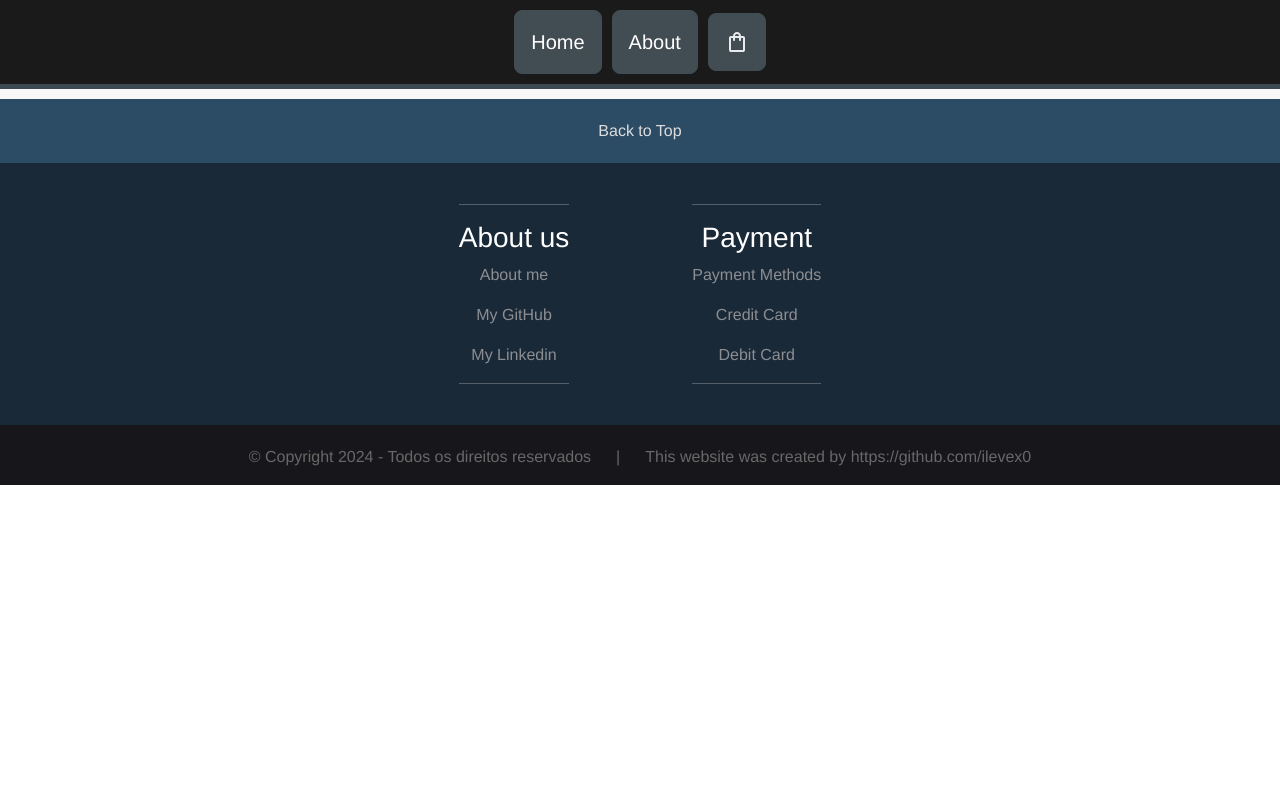
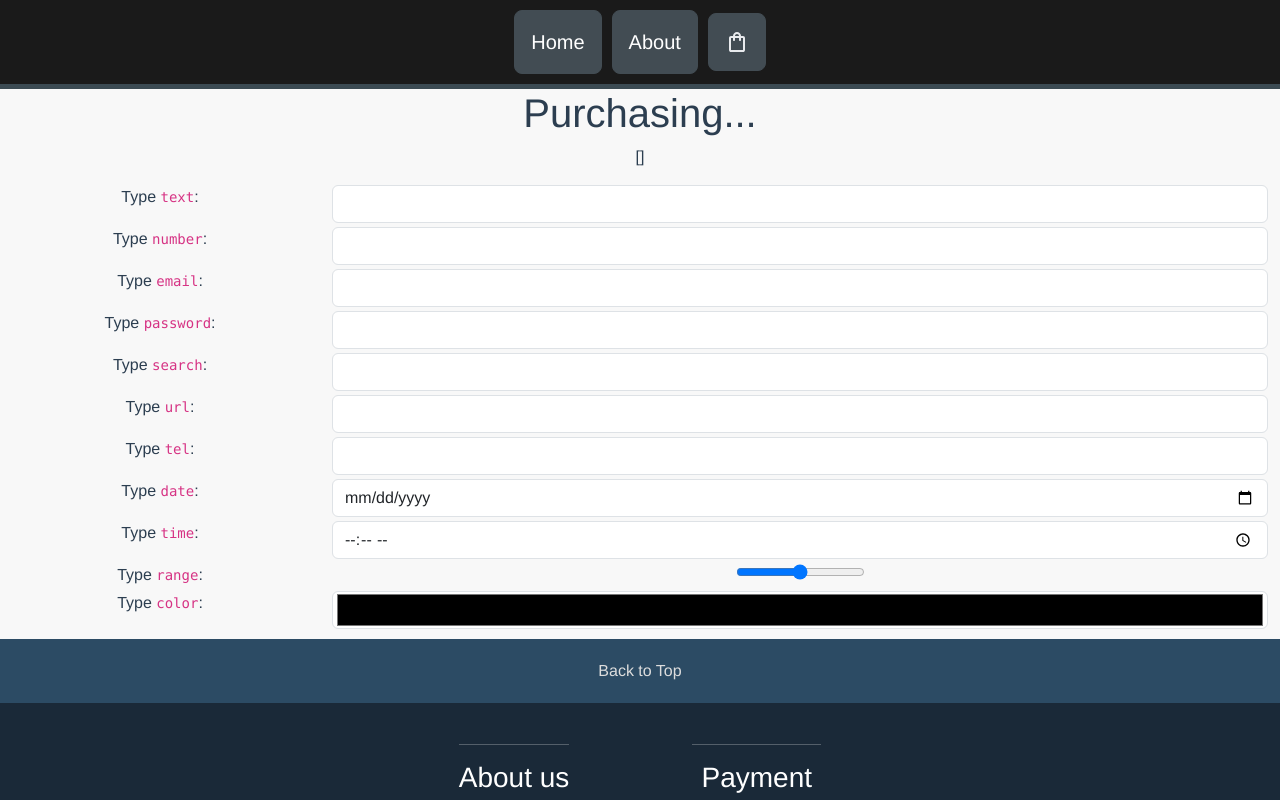
Before and after one commit to ilevex0/mercadinho-vue, a Vue app: page /purchasingpage in a window 1280 px wide. Shown: the top 800 px of the page. Built offline with nearby package versions, Linux system fonts and the light colour scheme; what vue-sweetalert2 would draw is missing.

Commit message:
add BuyNow in cart and in product details

```diff
--- a/src/App.vue
+++ b/src/App.vue
@@ -24,6 +24,9 @@
       @addProduct="addProduct"
       @seeProduct="seeProduct"
       :cart="cart"
+      :buyNow="buyNow"
+      :buyNowCart="buyNowCart"
+      :buyNowClear="buyNowClear"
       :APIRequest="APIRequest"
       @removeFromCart="removeFromCart"
       @clearCart="clearCart"
@@ -46,10 +49,17 @@ export default {
       APIRequest:
         "https://gist.githubusercontent.com/ilevex0/f460b3445549733edabcc90027803ff6/raw/7169d7201ef6d1509abc8c6fd318ba60c002c19b/products.json",
       cart: [],
+      buyNowCart: [],
       totalPrice: 0,
     };
   },
   methods: {
+    buyNowClear() {
+      this.buyNowCart = [];
+    },
+    buyNow(product) {
+      this.buyNowCart.push(product)
+    },
     seeProduct(product) {
       this.$router.push({
         name: "productdetailspage",
--- a/src/pages/CartPage.vue
+++ b/src/pages/CartPage.vue
@@ -64,6 +64,14 @@ export default {
       type: Number,
       required: true,
     },
+    buyNow: {
+      type: Function,
+      required: true,
+    },
+    buyNowClear: {
+      type: Function,
+      required: true,
+    },
   },
   methods: {
     removeFromCart(product) {
@@ -92,29 +100,9 @@ export default {
         });
     },
     confirmPurchase() {
-      let timerInterval;
-      this.$swal
-        .fire({
-          title: "Buying it!",
-          html: "Wait a moment. <b></b> milliseconds.",
-          timer: 2000,
-          timerProgressBar: true,
-          didOpen: () => {
-            this.$swal.showLoading();
-            const timer = this.$swal.getPopup().querySelector("b");
-            timerInterval = setInterval(() => {
-              timer.textContent = `${this.$swal.getTimerLeft()}`;
-            }, 100);
-          },
-          willClose: () => {
-            clearInterval(timerInterval);
-          },
-        })
-        .then(() => {
-          /* Read more about handling dismissals below */
-          this.$emit("clearCart");
-          this.$router.push("/purchase");
-        });
+      this.buyNowClear();
+      this.buyNow(this.cart);
+      this.$router.push("/purchasingpage")
     },
   },
 };
--- a/src/pages/ProductDetailsPage.vue
+++ b/src/pages/ProductDetailsPage.vue
@@ -57,7 +57,7 @@
             ></b-form-select>
           </p>
         </div>
-        <b-button class="btn-blue" @click="changeProduct(seeproduct[0])">
+        <b-button class="btn-blue" @click="callBuyNow(seeproduct[0])">
           Buy Now!
         </b-button>
         <b-button class="btn-blue" @click="addProductInCart(seeproduct[0])">
@@ -92,6 +92,14 @@ export default {
     },
     cart: {
       type: Array,
+      required: true,
+    },
+    buyNow: {
+      type: Function,
+      required: true,
+    },
+    buyNowClear: {
+      type: Function,
       required: true,
     },
     addProduct: {
@@ -137,6 +145,19 @@ export default {
     });
   },
   methods: {
+    callBuyNow(product) {
+      this.buyNowClear();
+
+      if (this.selected == null) {
+        product.quantity = 1;
+      }
+      else {
+        product.quantity = parseInt(this.selected)
+      }
+
+      this.buyNow(product);
+      this.$router.push("/purchasingpage")
+    },
     addProductInCart(product) {
       if (this.selected == null) {
         product.quantity = 1;
--- /dev/null
+++ b/src/pages/PurchasingPage.vue
@@ -0,0 +1,56 @@
+<template>
+  <div>
+    <h1>Purchasing...</h1>
+    <p>{{ this.buyNowCart }}</p>
+    <b-container fluid>
+      <b-row class="my-1" v-for="type in types" :key="type">
+        <b-col sm="3">
+          <label :for="`type-${type}`"
+            >Type <code>{{ type }}</code
+            >:</label
+          >
+        </b-col>
+        <b-col sm="9">
+          <b-form-input :id="`type-${type}`" :type="type"></b-form-input>
+        </b-col>
+      </b-row>
+    </b-container>
+  </div>
+</template>
+
+<script>
+
+export default {
+    data() {
+      return {
+        types: [
+          'text',
+          'number',
+          'email',
+          'password',
+          'search',
+          'url',
+          'tel',
+          'date',
+          'time',
+          'range',
+          'color'
+        ]
+      }
+    },
+    props: {
+        cart: {
+            type: Array,
+            required: true,
+        },
+        buyNowCart: {
+            type: Array,
+            required: true,
+        },
+    }
+};
+</script>
+
+<style scoped>
+
+</style>
--- a/src/router.js
+++ b/src/router.js
@@ -7,6 +7,7 @@ import CartPage from "./pages/CartPage.vue";
 import HomePage from "./pages/HomePage.vue";
 import PurchasePage from "./pages/PurchasePage.vue";
 import ProductDetailsPage from "./pages/ProductDetailsPage.vue"
+import PurchasingPage from "./pages/PurchasingPage.vue";
 
 // Informar ao Vue que vamos usar o Vue Router
 Vue.use(Router);
@@ -38,6 +39,11 @@ const routes = [
     name: "productdetailspage",
     component: ProductDetailsPage,
   },
+  {
+    path: "/purchasingpage",
+    name: "purchasingpage",
+    component: PurchasingPage,
+  }
 ];
 
 // Criar e exportar o roteador
```
